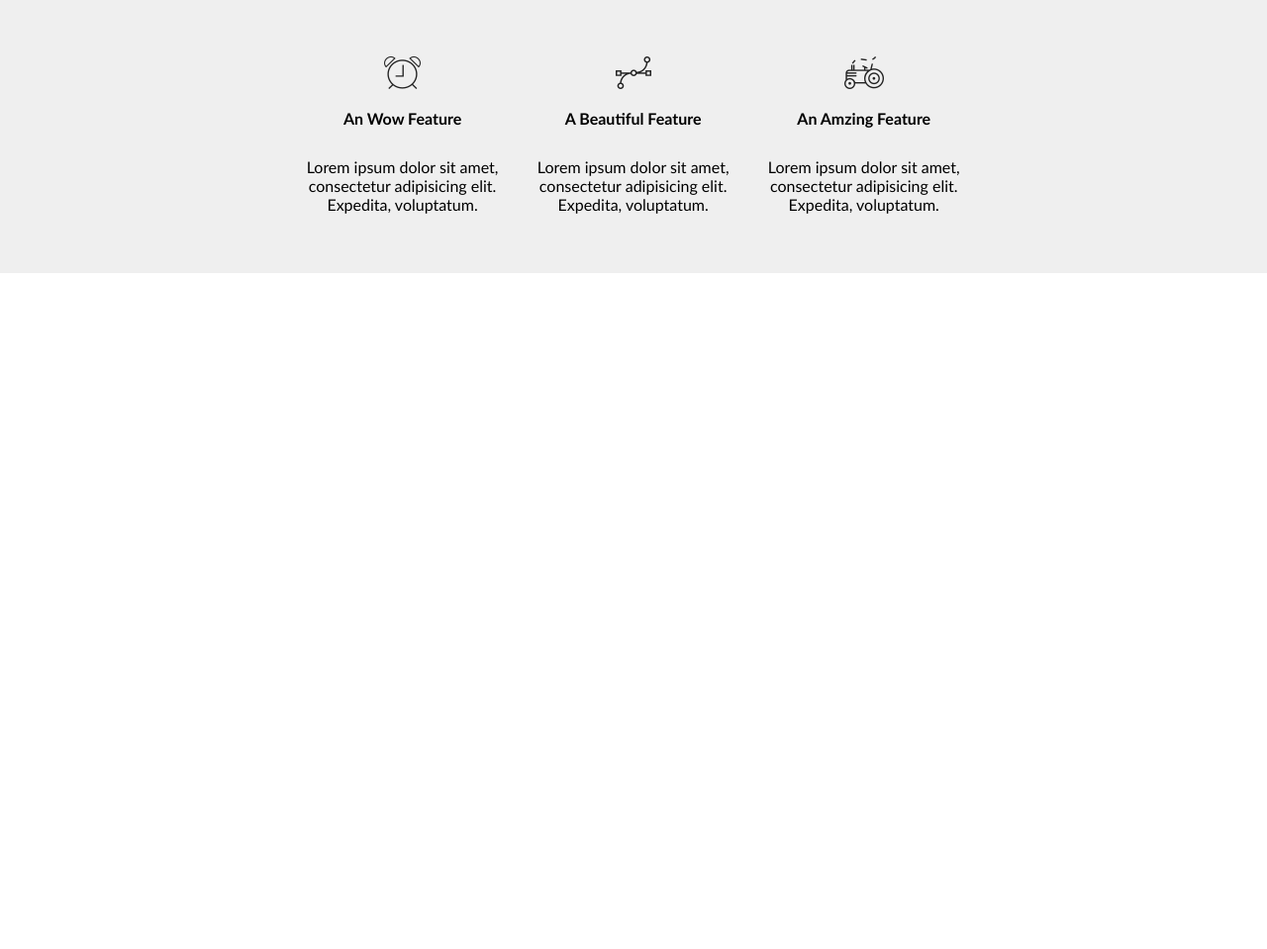
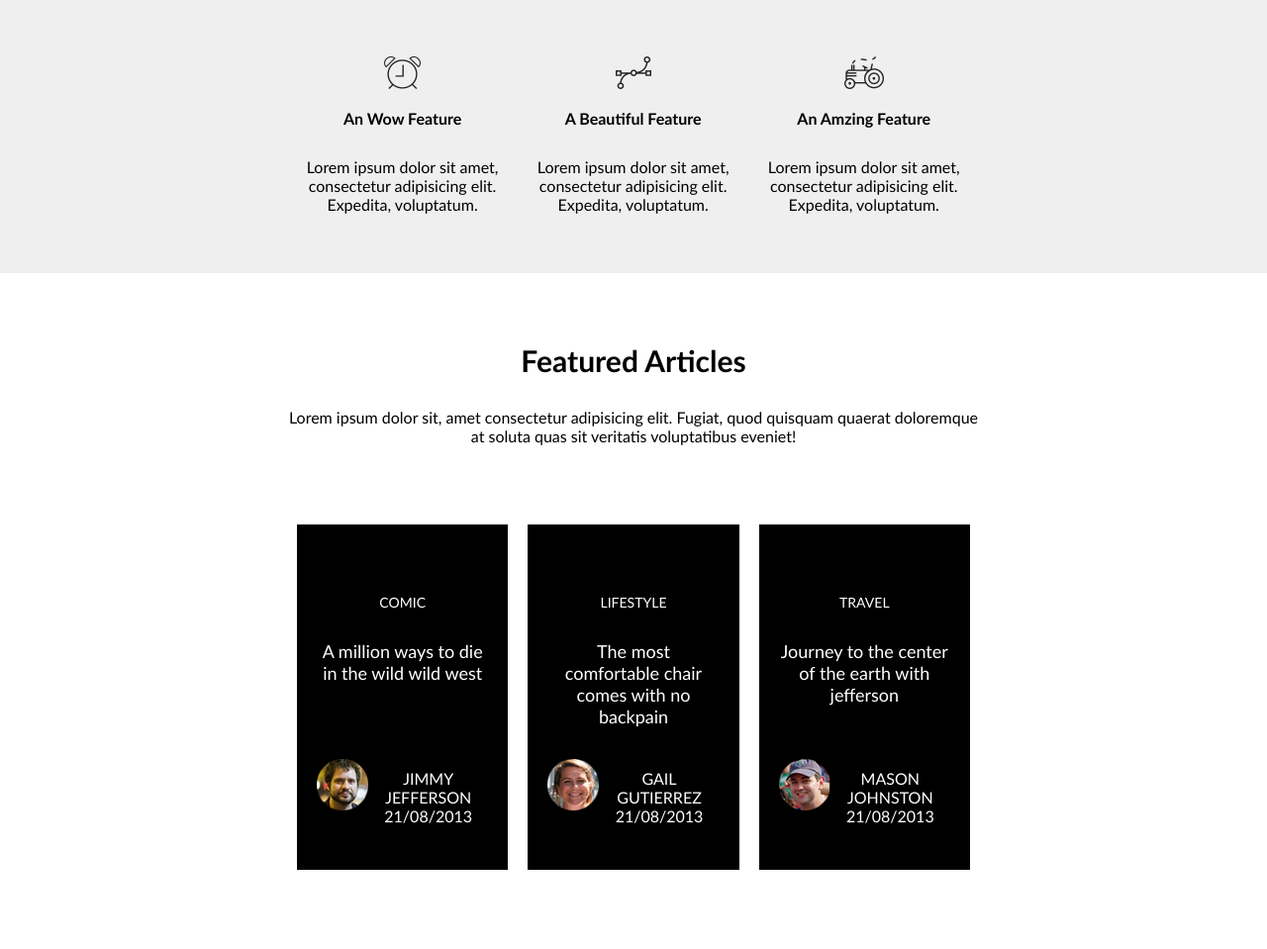
Before and after one commit to webdevelopment4everybody/naujas-projektas, a plain HTML site: page index.html in a window 1280 px wide. Shown: the part 858-1817 px from the top of the page at 99% size. Before the commit the page ends 1134 px from the top, so only its background shows below. Drawn offline with Linux system fonts and the light colour scheme.

Commit message:
Featured articles #4

```diff
--- a/assets/css/custom.css
+++ b/assets/css/custom.css
@@ -124,3 +124,74 @@
             color:#000;
             font-size:16px;
         }
+
+        /* FEATURED ARTICLES */
+    .container.articles > .articles-coll{
+        width:700px;
+        margin-left:calc(50% - 350px);
+        display:inline-block;
+        text-align: center;
+        margin-bottom:70px;
+    }
+    .container.articles > .articles-coll > h1{
+        font-size: 30px;
+        color:#000;
+        padding-top:50px;
+        text-transform: capitalize;
+    }
+    .container.articles > .articles-coll > p{
+        font-size: 16px;
+        color:#000;
+        padding-top:30px;
+
+    }
+    .articles-row{
+        padding-top:70px;
+
+    }
+
+        .articles-row > .separate{
+            width:33.3%;
+            display:inline-block;
+            float:left;
+            background-color:#000;
+            margin:10px;
+            width: calc((100% - 60px) /3);
+            padding:20px;
+        }
+        .articles-row > .separate > h1{
+            font-size:14px;
+            color:#fff;
+            text-transform: uppercase;
+            font-weight:lighter;
+            padding-top:50px;
+            padding-bottom:30px;
+
+        }
+        .articles-row > .separate > p{
+            font-size:18px;
+            color:#fff;
+            height: 60px;
+
+       }
+        .picandtext{
+            width:100%;
+            display:inline-block;
+
+        }
+            .picandtext > img{
+                padding-top:60px;
+                padding-bottom:40px;
+                width:30%;
+                float:left;
+                display: inline-block;
+            }
+            .picandtext > p{
+                width:70%;
+                display:inline-block;
+                float:right;
+                color:#fff;
+                padding-top:70px;
+                text-transform: uppercase;
+
+            }
--- a/index.html
+++ b/index.html
@@ -68,5 +68,40 @@
             </div>
         </div>
     </section>
+    <section>
+        <div class="container articles">
+            <div class="articles-coll">
+            <h1>Featured articles</h1>
+            <p>Lorem ipsum dolor sit, amet consectetur adipisicing elit. Fugiat, quod quisquam quaerat doloremque at soluta quas sit veritatis voluptatibus eveniet!</p>
+                <div class="articles-row">
+                    <div class="separate">
+                        <h1>Comic</h1>
+                        <p>A million ways to die in the wild wild west</p>
+                        <div class= "picandtext">
+                            <img src="./assets/img/Photo1.png" alt="Jimmy">
+                            <p>Jimmy Jefferson 21/08/2013</p>
+                        </div>
+                    </div>
+                        <div class="separate">
+                            <h1>Lifestyle</h1>
+                            <p>The most comfortable chair comes with no backpain</p>
+                            <div class= "picandtext">
+                                <img src="./assets/img/Photo2.png" alt="Gail">
+                                <p>Gail Gutierrez 21/08/2013</p>
+                            </div>
+                        </div>
+                        <div class="separate">
+                            <h1>Travel</h1>
+                            <p>Journey to the center of the earth with jefferson</p>
+                            <div class= "picandtext">
+                                <img src="./assets/img/Photo3.png" alt="Mason">
+                                <p>Mason Johnston 21/08/2013</p>
+                            </div>
+                        </div>
+                    </div>
+                </div>
+            </div>
+        </div>
+    </section>
 </body>
 </html>
```
Also changed, not shown: assets/img/Photo1.png (added), assets/img/Photo2.png (added), assets/img/Photo3.png (added).
